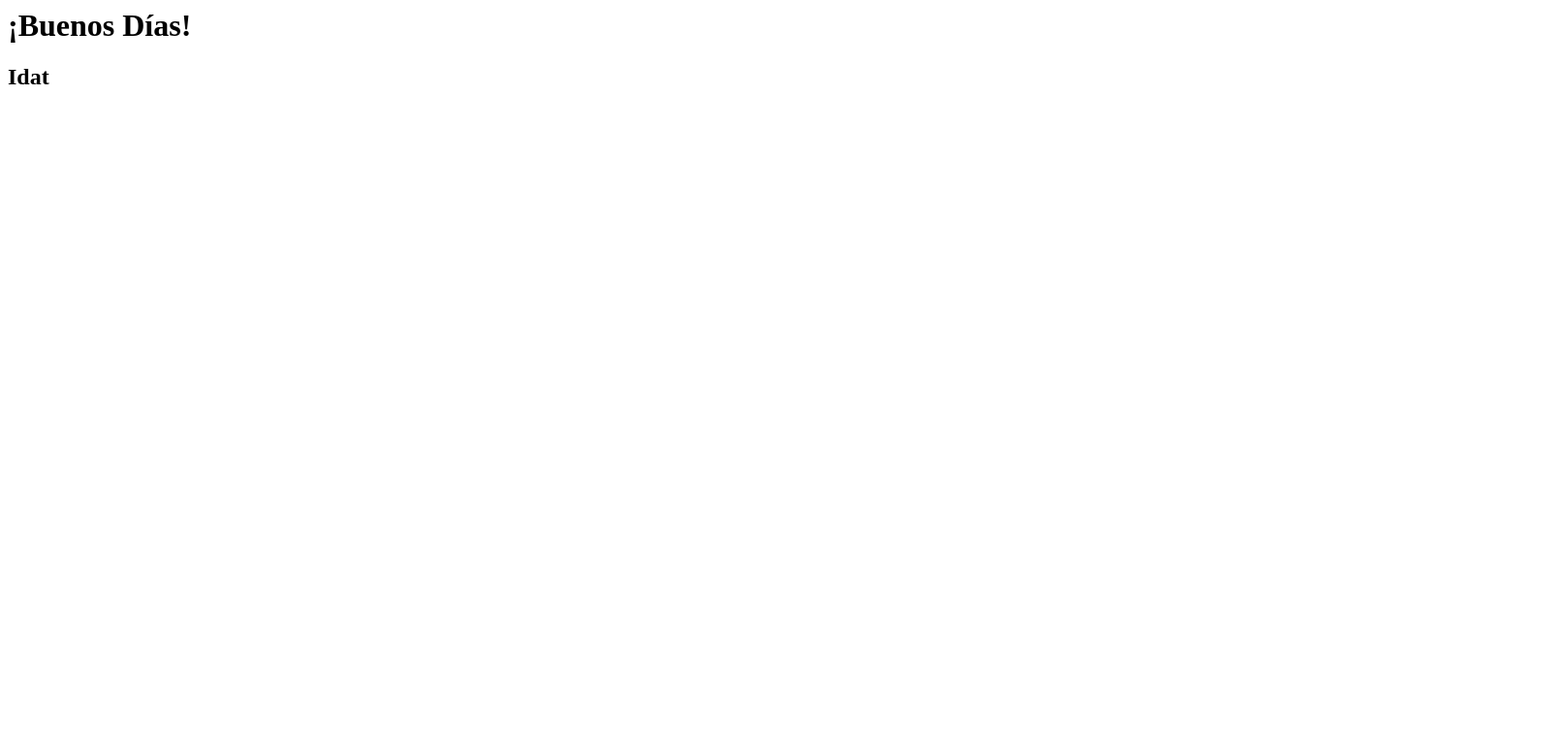
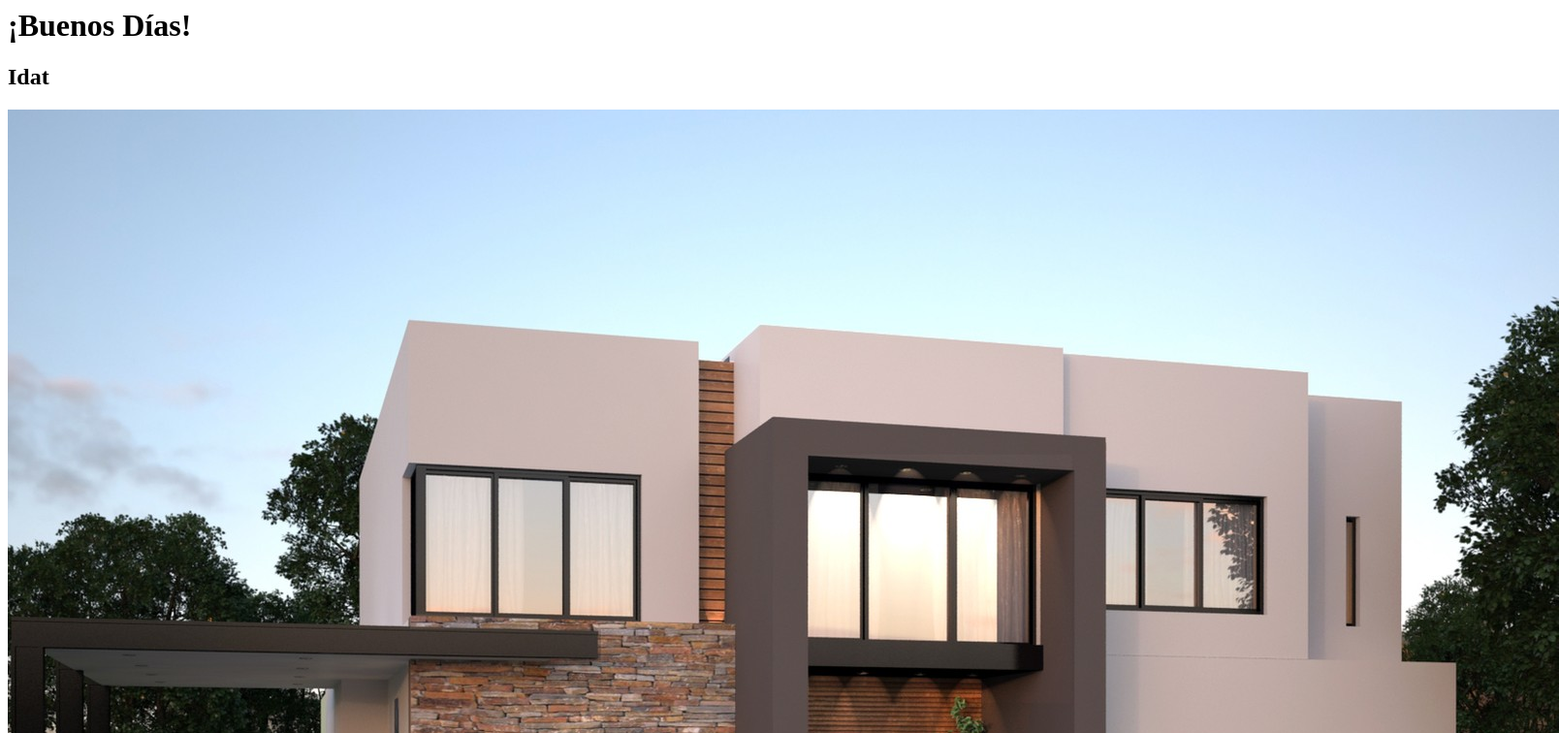
Before and after one commit to Brenda97-uyhua/S07, a plain HTML site: page index.html in a window 1280 px wide. Shown: the top 756 px of the page at 97% size, 1608 px wide, since content can reach past the window. Drawn offline with Linux system fonts and the light colour scheme.

Commit message:
Update index.html

```diff
--- a/index.html
+++ b/index.html
@@ -5,6 +5,6 @@
 <body>
   <h1>¡Buenos Días!</h1>
   <h2>Idat</h2>
-  <img src="foto\foto.jpg>
+  <img src= "foto\foto.jpg">
 </body>
 </html>
```
